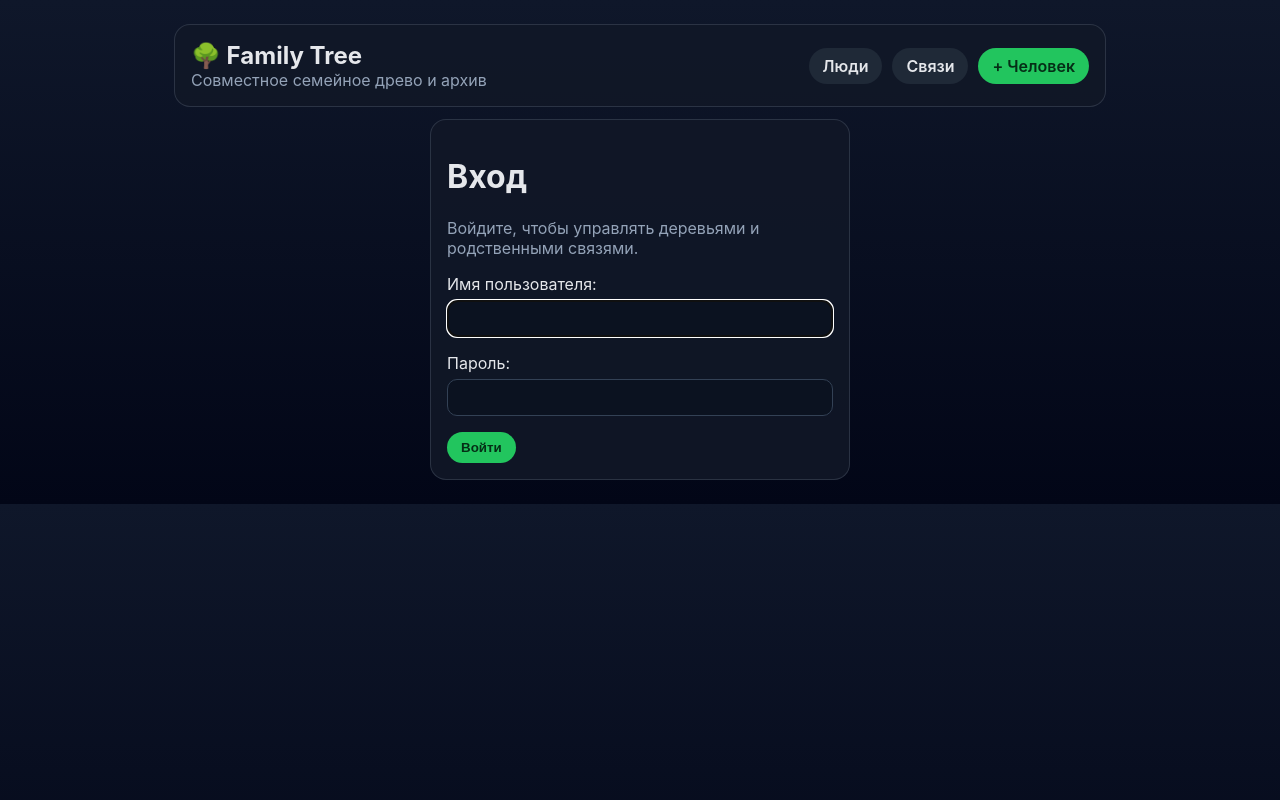
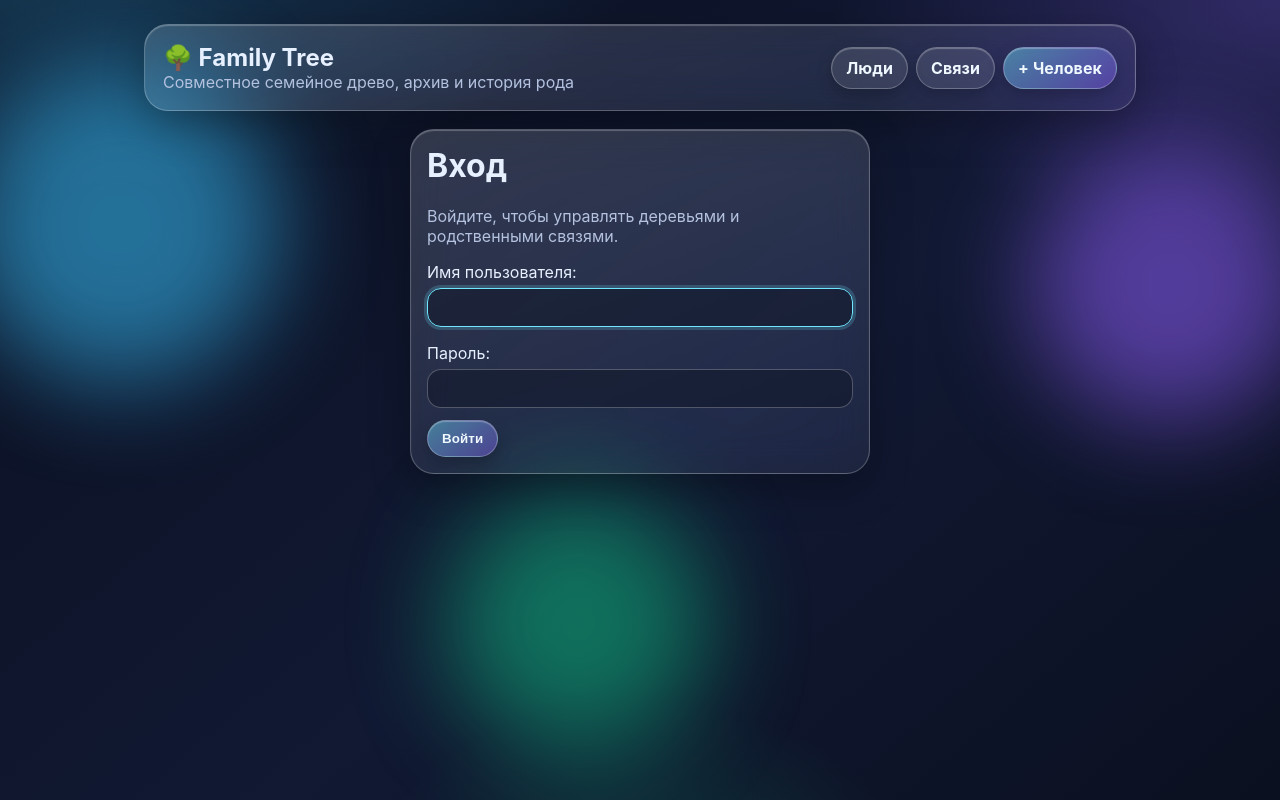
Before and after one commit to Krivavich/family-tree, a Django app: a page that uses templates/base.html in a window 1280 px wide. Run offline with Django 5.2, Linux system fonts and the light colour scheme; parts of the project's set-up code (start-up, migrations or seed data) failed here and were passed over.

Commit message:
Optimize auth/device security, validate proposed changes, and refresh UI with liquid glass design (#7)

```diff
--- a/apps/authentication/tests.py
+++ b/apps/authentication/tests.py
@@ -23,7 +23,8 @@ class TwoFactorModelTests(TestCase):
 
     def test_trusted_device_token_validation(self):
         _record, raw = TrustedDevice.issue_for_user(self.user, user_agent="ua", ip_address="127.0.0.1")
-        self.assertTrue(TrustedDevice.validate(self.user, raw))
+        self.assertTrue(TrustedDevice.validate(self.user, raw, user_agent="ua", ip_address="127.0.0.1"))
+        self.assertFalse(TrustedDevice.validate(self.user, raw, user_agent="other", ip_address="127.0.0.1"))
         self.assertFalse(TrustedDevice.validate(self.user, "bad"))
 
 
--- a/templates/base.html
+++ b/templates/base.html
@@ -5,29 +5,106 @@
   <meta name="viewport" content="width=device-width, initial-scale=1">
   <title>{% block title %}Family Tree{% endblock %}</title>
   <style>
-    :root { --bg:#0f172a; --surface:#111827; --surface-soft:#1f2937; --text:#e5e7eb; --muted:#94a3b8; --accent:#22c55e; --danger:#ef4444; }
-    * { box-sizing:border-box; }
-    body { margin:0; font-family: Inter, system-ui, Arial, sans-serif; background:linear-gradient(180deg,#0f172a,#020617); color:var(--text); }
-    .container { max-width: 980px; margin: 0 auto; padding: 24px; }
-    .nav { display:flex; gap:10px; align-items:center; justify-content:space-between; margin-bottom:18px; }
-    .nav-links { display:flex; gap:10px; flex-wrap:wrap; }
-    .card { background:rgba(17,24,39,.9); border:1px solid rgba(148,163,184,.2); border-radius:16px; padding:16px; margin-bottom:12px; }
-    .btn { border:none; background:var(--accent); color:#052e16; padding:8px 14px; border-radius:999px; text-decoration:none; font-weight:600; cursor:pointer; }
-    .btn-danger { background:var(--danger); color:white; }
-    .btn-soft { background:var(--surface-soft); color:var(--text); }
+    :root {
+      --text:#e6f0ff;
+      --muted:#b4c2df;
+      --accent:#6ee7ff;
+      --accent-2:#8b5cf6;
+      --danger:#ef4444;
+      --glass:rgba(255,255,255,.10);
+      --glass-strong:rgba(255,255,255,.18);
+      --stroke:rgba(255,255,255,.24);
+    }
+    * { box-sizing: border-box; }
+    body {
+      margin:0;
+      font-family: Inter, system-ui, -apple-system, Segoe UI, Roboto, Arial, sans-serif;
+      color:var(--text);
+      min-height:100vh;
+      background:
+        radial-gradient(1200px 500px at 0% -10%, rgba(56,189,248,.28), transparent 55%),
+        radial-gradient(900px 500px at 100% 0%, rgba(139,92,246,.26), transparent 50%),
+        radial-gradient(600px 400px at 50% 110%, rgba(16,185,129,.20), transparent 45%),
+        linear-gradient(140deg,#0b1020,#111933 55%,#0b1020);
+    }
+    .bg-blob {
+      position: fixed;
+      filter: blur(50px);
+      opacity: .55;
+      pointer-events:none;
+      z-index:0;
+      border-radius: 999px;
+    }
+    .blob-a { width:320px; height:320px; background:#38bdf8; top:8%; left:-40px; }
+    .blob-b { width:280px; height:280px; background:#8b5cf6; top:18%; right:-30px; }
+    .blob-c { width:260px; height:260px; background:#10b981; bottom:6%; left:35%; }
+
+    .container { max-width: 1040px; margin:0 auto; padding:24px; position:relative; z-index:1; }
+    .glass {
+      background: linear-gradient(160deg, rgba(255,255,255,.16), rgba(255,255,255,.06));
+      border: 1px solid var(--stroke);
+      box-shadow: 0 14px 40px rgba(0,0,0,.28), inset 0 1px 1px rgba(255,255,255,.25);
+      backdrop-filter: blur(18px) saturate(130%);
+      -webkit-backdrop-filter: blur(18px) saturate(130%);
+      border-radius: 24px;
+    }
+    .nav { display:flex; gap:12px; align-items:center; justify-content:space-between; margin-bottom:18px; padding:18px; }
+    .nav-links { display:flex; gap:8px; flex-wrap:wrap; align-items:center; }
+
+    .btn {
+      border:none;
+      border-radius:999px;
+      padding:10px 14px;
+      color:#eff8ff;
+      text-decoration:none;
+      font-weight:700;
+      letter-spacing:.1px;
+      cursor:pointer;
+      background:linear-gradient(140deg, rgba(110,231,255,.45), rgba(139,92,246,.42));
+      border:1px solid rgba(255,255,255,.25);
+      box-shadow: inset 0 1px 1px rgba(255,255,255,.28), 0 6px 16px rgba(0,0,0,.22);
+    }
+    .btn:hover { transform: translateY(-1px); }
+    .btn-soft { background:var(--glass); }
+    .btn-danger { background:linear-gradient(140deg, rgba(248,113,113,.75), rgba(239,68,68,.75)); }
+
     .muted { color:var(--muted); }
-    .row { display:flex; gap:8px; flex-wrap:wrap; align-items:center; }
-    form p { display:flex; flex-direction:column; gap:6px; }
-    input, select, textarea { border-radius:10px; border:1px solid #334155; background:#0b1220; color:var(--text); padding:10px; }
-    a { color:#86efac; }
+    .row { display:flex; gap:10px; flex-wrap:wrap; align-items:center; }
+
+    .card { padding:16px; margin-bottom:14px; }
+    .card h1, .card h2, .card h3 { margin-top:0; }
+    .badge {
+      display:inline-block;
+      font-size:.8rem;
+      padding:4px 10px;
+      border-radius:999px;
+      background:rgba(255,255,255,.15);
+      border:1px solid rgba(255,255,255,.2);
+    }
+
+    form p { display:flex; flex-direction:column; gap:6px; margin-bottom:12px; }
+    input, select, textarea {
+      border-radius:14px;
+      border:1px solid rgba(255,255,255,.25);
+      background:rgba(12,18,35,.45);
+      color:var(--text);
+      padding:11px 12px;
+      outline:none;
+    }
+    input:focus, select:focus, textarea:focus { border-color: var(--accent); box-shadow: 0 0 0 3px rgba(110,231,255,.2); }
+    a { color:#c7f9ff; }
   </style>
 </head>
 <body>
+  <div class="bg-blob blob-a"></div>
+  <div class="bg-blob blob-b"></div>
+  <div class="bg-blob blob-c"></div>
+
   <main class="container">
-    <div class="nav card">
+    <div class="nav glass">
       <div>
         <h2 style="margin:0">🌳 Family Tree</h2>
-        <div class="muted">Совместное семейное древо и архив</div>
+        <div class="muted">Совместное семейное древо, архив и история рода</div>
       </div>
       <div class="nav-links">
         <a href="/" class="btn btn-soft">Люди</a>
--- a/templates/genealogy/person_confirm_delete.html
+++ b/templates/genealogy/person_confirm_delete.html
@@ -1,7 +1,7 @@
 {% extends "base.html" %}
 {% block title %}Удаление | Family Tree{% endblock %}
 {% block content %}
-<div class="card">
+<div class="card glass">
   <h1>Удаление</h1>
   <p>Удалить <strong>{{ object }}</strong>? Это действие нельзя отменить.</p>
   <form method="post">{% csrf_token %}
--- a/templates/genealogy/person_form.html
+++ b/templates/genealogy/person_form.html
@@ -1,8 +1,9 @@
 {% extends "base.html" %}
 {% block title %}Карточка человека | Family Tree{% endblock %}
 {% block content %}
-<div class="card">
+<div class="card glass">
   <h1>Карточка человека</h1>
+  <p class="muted">Добавьте факты, приватность и биографию участника.</p>
   <form method="post">{% csrf_token %}
     {{ form.as_p }}
     <div class="row">
--- a/templates/genealogy/relationship_form.html
+++ b/templates/genealogy/relationship_form.html
@@ -1,8 +1,9 @@
 {% extends "base.html" %}
 {% block title %}Новая связь | Family Tree{% endblock %}
 {% block content %}
-<div class="card">
+<div class="card glass">
   <h1>Новая связь</h1>
+  <p class="muted">Свяжите родственников типом отношения.</p>
   <form method="post">{% csrf_token %}
     {{ form.as_p }}
     <div class="row">
--- a/templates/registration/login.html
+++ b/templates/registration/login.html
@@ -1,7 +1,7 @@
 {% extends "base.html" %}
 {% block title %}Вход | Family Tree{% endblock %}
 {% block content %}
-<div class="card" style="max-width:420px;margin:0 auto;">
+<div class="card glass" style="max-width:460px;margin:0 auto;">
   <h1>Вход</h1>
   <p class="muted">Войдите, чтобы управлять деревьями и родственными связями.</p>
   <form method="post">{% csrf_token %}
```
Also changed, not shown: apps/authentication/api.py (+3 -4 lines), apps/authentication/models.py (+11 -2 lines), apps/genealogy/api.py (+23 -2 lines), templates/genealogy/person_list.html (+8 -4 lines), templates/genealogy/relationship_list.html (+7 -4 lines), README.md.
